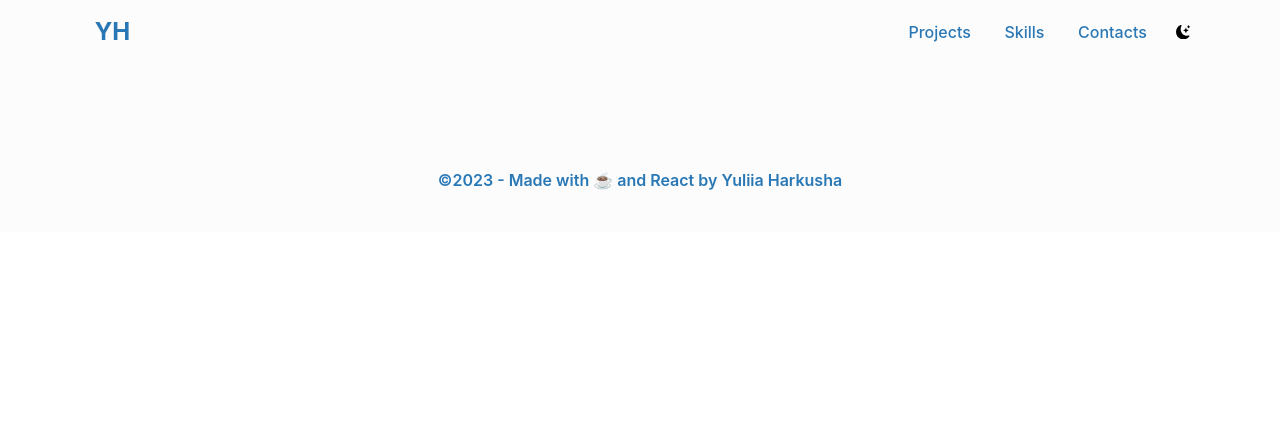
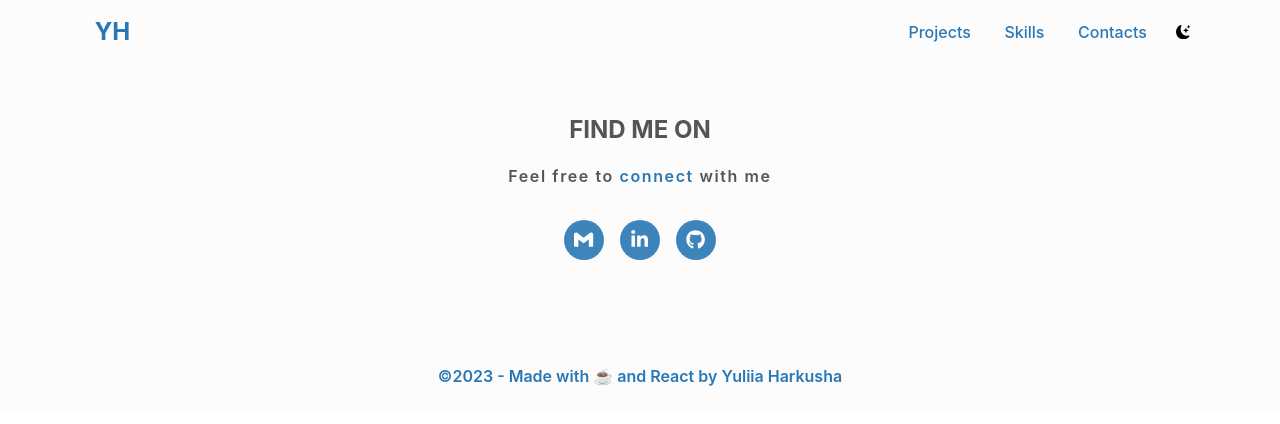
Before and after one commit to Yuliia-Harkusha/portfolio, a React (Create React App) app: page / in a window 1280 px wide. Shown: the top 424 px of the page. Built offline with nearby package versions, Linux system fonts and the light colour scheme; the HTML template or start-up script is replaced by a standard one.

Commit message:
contacts section

```diff
--- a/src/App.css
+++ b/src/App.css
@@ -30,7 +30,7 @@ main {
 }
 
 .section {
-  margin-top: 5rem;
+  margin-top: 3rem;
 }
 
 .section__title {
@@ -45,12 +45,14 @@ main {
 }
 
 .link {
+  padding: 0.3rem;
   color: var(--clr-primary);
-  padding: 0.3rem;
+  transition: background-color 300ms ease-in-out;
 }
 
-.link:hover {
-  color: var(--clr-primary);
+.link:hover,
+.link:focus {
+  opacity: 0.8;
 }
 
 .link-icon {
--- a/src/App.jsx
+++ b/src/App.jsx
@@ -1,6 +1,7 @@
 import { useContext } from 'react';
 import { ThemeContext } from 'context/theme';
 import { Header } from 'components/Header/Header';
+import { Contacts } from 'components/Contacts/Contacts';
 import { Footer } from 'components/Footer/Footer';
 import './App.css';
 
@@ -10,7 +11,9 @@ export const App = () => {
   return (
     <div id="top" className={`${themeName} app`}>
       <Header />
-      <main></main>
+      <main>
+        <Contacts />
+      </main>
       <Footer />
     </div>
   );
--- a/src/components/Contacts/Contacts.css
+++ b/src/components/Contacts/Contacts.css
@@ -0,0 +1,41 @@
+.contacts {
+  flex-direction: column;
+}
+
+.text {
+  margin-bottom: 1rem;
+  font-weight: 600;
+  letter-spacing: 0.1rem;
+}
+
+.text-accent {
+  color: var(--clr-primary);
+}
+
+.contacts__social {
+  margin-left: auto;
+  margin-right: auto;
+  gap: 1rem;
+  padding: 1rem;
+}
+
+.contacts__social__link {
+  display: flex;
+  align-items: center;
+  justify-content: center;
+  height: 40px;
+  width: 40px;
+  border-radius: 50%;
+  background-color: var(--clr-primary);
+  opacity: 0.9;
+  color: var(--clr-bg-alt);
+  font-size: 1.2rem;
+  cursor: pointer;
+  transition: background-color 300ms ease-in-out;
+}
+
+.contacts__social__link:hover,
+.contacts__social__link:focus {
+  background-color: var(--clr-primary);
+  opacity: 0.8;
+}
--- a/src/components/Contacts/Contacts.jsx
+++ b/src/components/Contacts/Contacts.jsx
@@ -0,0 +1,47 @@
+import { FaGithub } from 'react-icons/fa';
+import { FaLinkedinIn } from 'react-icons/fa';
+import { SiGmail } from 'react-icons/si';
+import './Contacts.css';
+
+export const Contacts = () => {
+  return (
+    <section className="section center contacts" id="contact">
+      <h2 className="section__title">Find me on</h2>
+      <p className="text">
+        Feel free to <span className="text-accent">connect</span> with me
+      </p>
+      <ul className="contacts__social center">
+        <li>
+          <a
+            className="contacts__social__link"
+            href="mailto:yu.harkusha1551@gmail.com"
+            target="_blank"
+            rel="noreferrer"
+          >
+            <SiGmail />
+          </a>
+        </li>
+        <li>
+          <a
+            className="contacts__social__link"
+            href="https://www.linkedin.com/in/yu-harkusha/"
+            target="_blank"
+            rel="noreferrer"
+          >
+            <FaLinkedinIn />
+          </a>
+        </li>
+        <li>
+          <a
+            className="contacts__social__link"
+            href="https://github.com/Yuliia-Harkusha"
+            target="_blank"
+            rel="noreferrer"
+          >
+            <FaGithub />
+          </a>
+        </li>
+      </ul>
+    </section>
+  );
+};
--- a/src/index.css
+++ b/src/index.css
@@ -20,8 +20,27 @@ html {
   scroll-behavior: smooth;
 }
 
-ul {
-  list-style-type: none;
+h1,
+h2,
+h3,
+h4,
+h5,
+h6,
+p {
+  margin: 0;
+}
+
+ul,
+ol {
+  margin: 0;
+  padding: 0;
+  list-style: none;
+}
+
+img {
+  display: block;
+  /* max-width: 100%; */
+  height: auto;
 }
 
 a {
```
